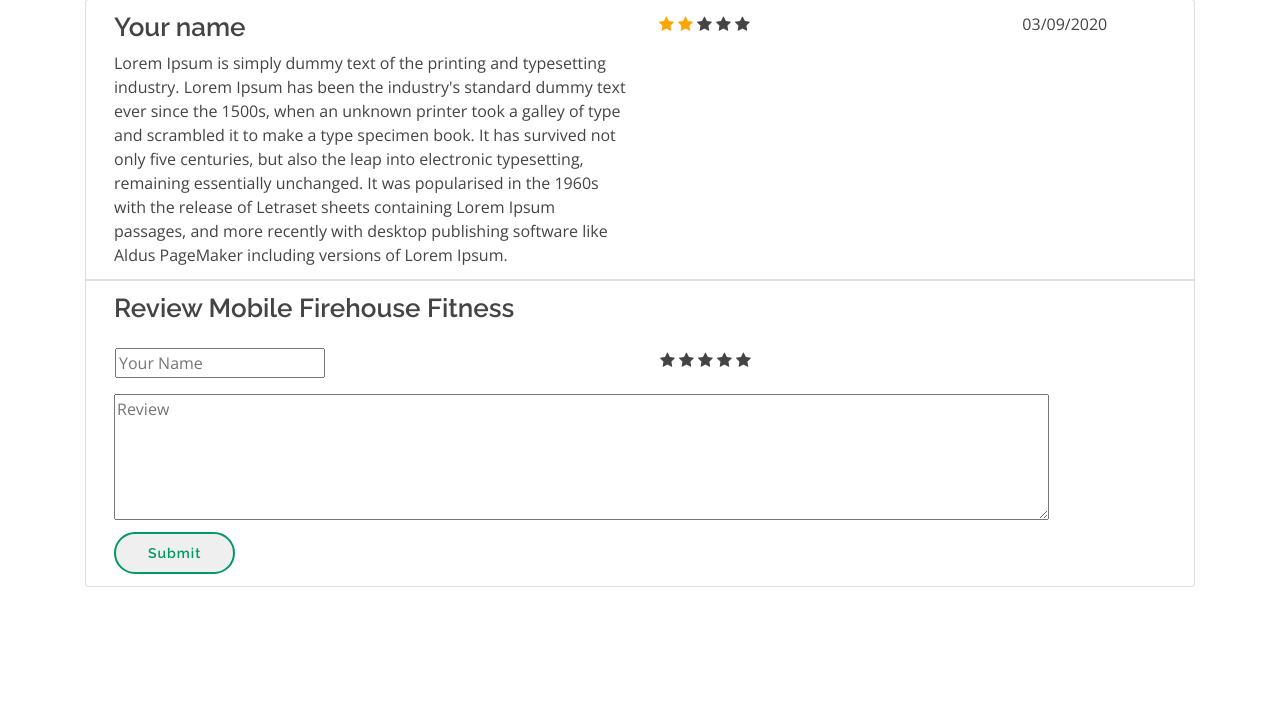
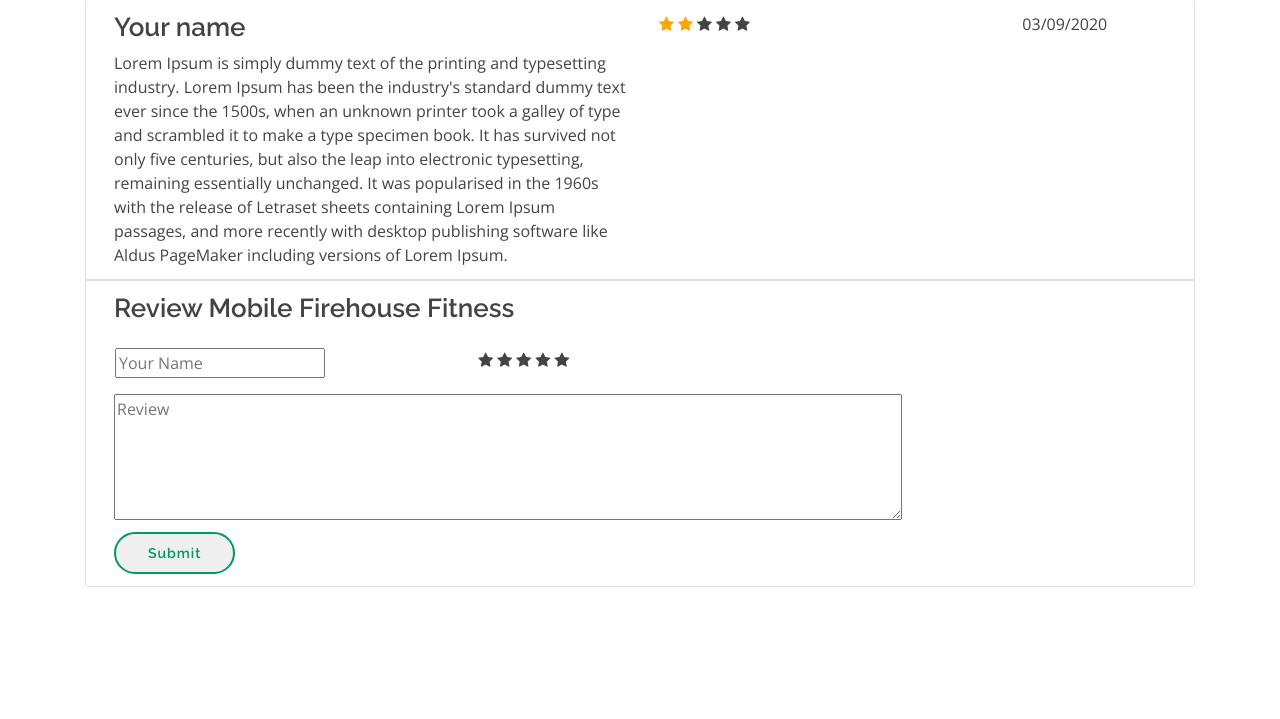
Before and after one commit to naveenailawadi/MobileFirehouseFitness, a Flask app: page / in a window 1280 px wide. Shown: the part 3931-4650 px from the top of the page. Run offline with Flask 2, Linux system fonts and the light colour scheme; some libraries are stand-ins or nearby versions.

Commit message:
fix grid

```diff
--- a/website/templates/home.html
+++ b/website/templates/home.html
@@ -292,8 +292,20 @@
       <ul class="list-group" id="pastReviewSection">
         <li class="list-group-item">
           <div class="row">
-            <div class="col-6">
+            <div class="col-9 col-sm-9 col-md-9 col-lg-6 col-xl-6">
               <h3>Your name</h3>
+            </div>
+            <div class="col-6 col-sm-6 col-md-4 col-lg-4 col-xl-4">
+              <span class="fa fa-star checked"></span>
+              <span class="fa fa-star checked"></span>
+              <span class="fa fa-star"></span>
+              <span class="fa fa-star"></span>
+              <span class="fa fa-star"></span>
+            </div>
+            <div class="col-2">03/09/2020</div>
+          </div>
+          <div class="row">
+            <div class="col-9 col-sm-9 col-md-9 col-lg-6 col-xl-6">
               <p>
                 <span>
                   Lorem Ipsum is simply dummy text of the printing and typesetting industry. Lorem Ipsum has been
@@ -305,14 +317,6 @@
                 </span>
               </p>
             </div>
-            <div class="col-4">
-              <span class="fa fa-star checked"></span>
-              <span class="fa fa-star checked"></span>
-              <span class="fa fa-star"></span>
-              <span class="fa fa-star"></span>
-              <span class="fa fa-star"></span>
-            </div>
-            <div class="col-2">03/09/2020</div>
           </div>
         </li>
         {% raw %}
@@ -349,10 +353,10 @@
             <div class="col">
               <form action="POST" id="reviewForm">
                 <div class="row">
-                  <div class="col p-3">
+                  <div class="col-9 col-sm-9 col-md-4 col-lg-4 col-xl-4 p-3">
                     <input type="text" placeholder="Your Name" id="nameInput">
                   </div>
-                  <div class="col p-3 starrating" id="starInput">
+                  <div class="col-9 col-sm-9 col-md-4 col-lg-4 col-xl-4 p-3 starrating" id="starInput">
                     <input type="radio" id="star1" name="rating" value="1">
                     <label class="fa fa-star" onmouseover="toggleChecked(this)" for="star1" onclick="toggleRating(this)"></label>
                     <input type="radio" id="star2" name="rating" value="2">
@@ -366,8 +370,8 @@
                   </div>
                 </div>
                 <div class="row">
-                  <div class="col p3">
-                    <textarea name="Review" placeholder="Review" rows="5" cols="100" id="reviewInput"></textarea>
+                  <div class="col-6 col-sm-6 col-md-9 col-lg-9 col-xl-9 p3">
+                    <textarea name="Review" placeholder="Review" rows="5" style="min-width: 100%" id="reviewInput"></textarea>
                   </div>
                 </div>
                 <div class="row">
```
